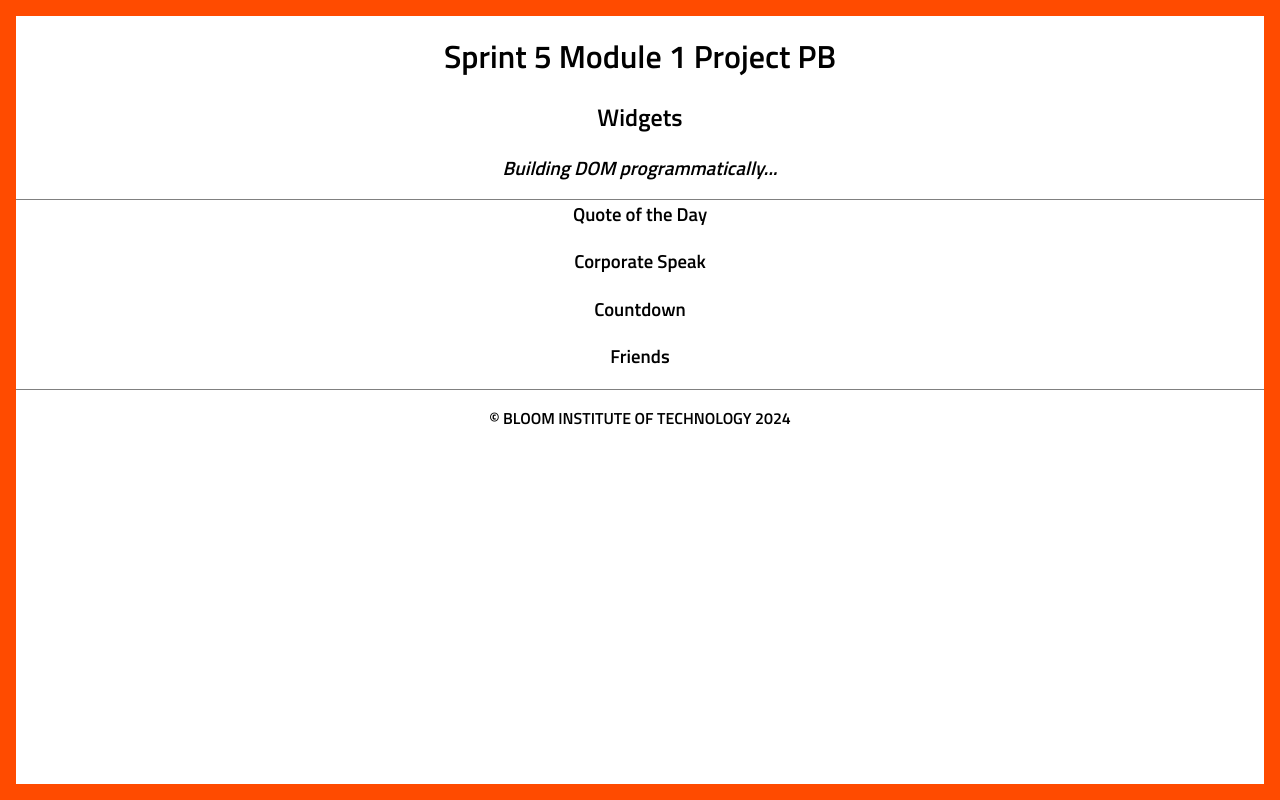
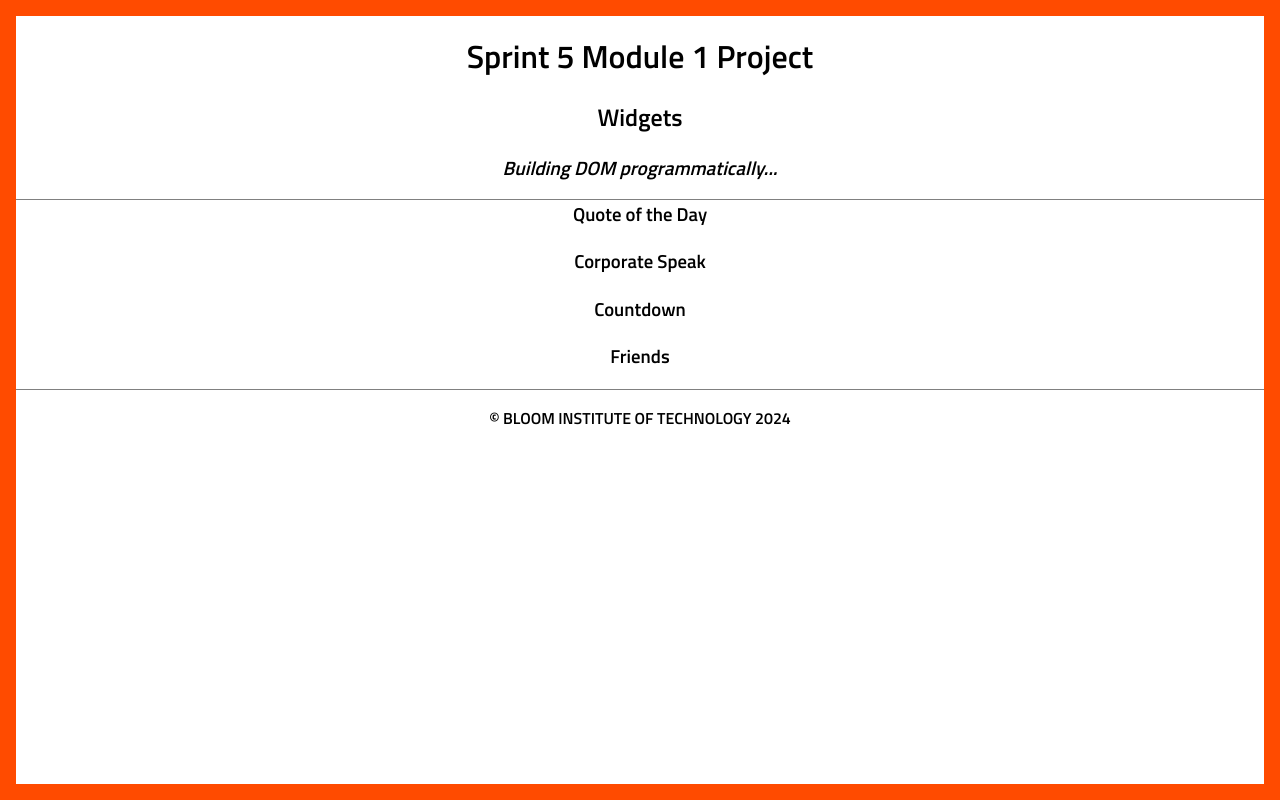
Before and after one commit to bloominstituteoftechnology/module-project-the-dom-peacemakerbak, a website: page frontend/index.html in a window 1280 px wide. Drawn offline with Linux system fonts and the light colour scheme.

Commit message:
original fixed - testing

```diff
--- a/frontend/index.html
+++ b/frontend/index.html
@@ -17,7 +17,7 @@
 
 <body>
   <header>
-    <h1>Sprint 5 Module 1 Project PB</h1>
+    <h1>Sprint 5 Module 1 Project</h1>
     <h2>Widgets</h2>
     <p class="info">Building DOM programmatically...</p>
   </header>
```
